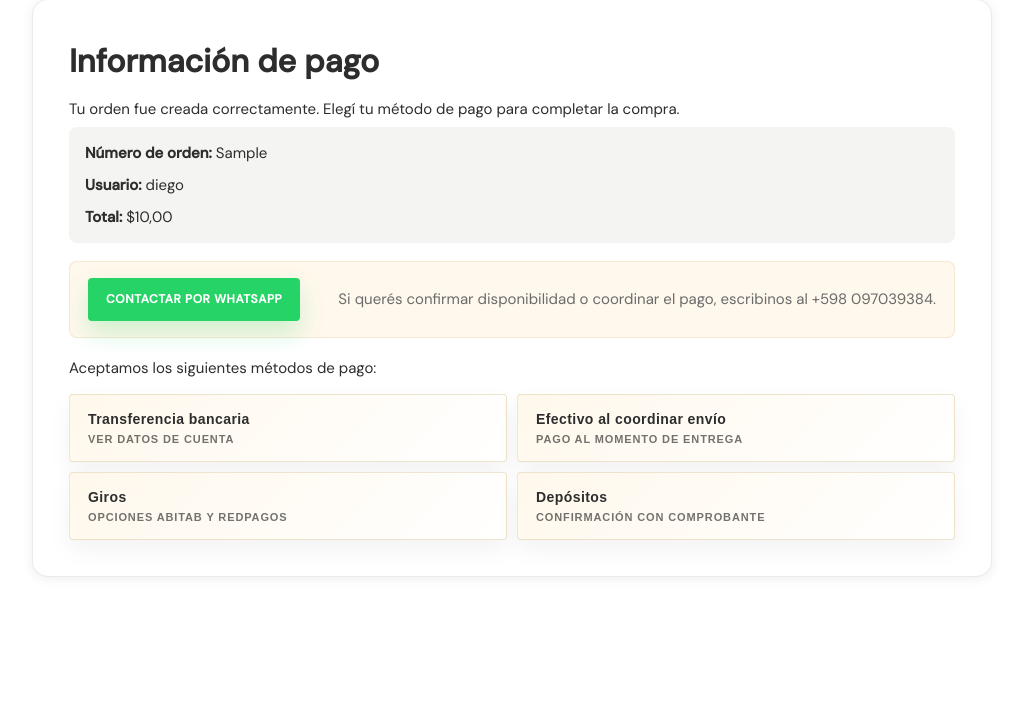
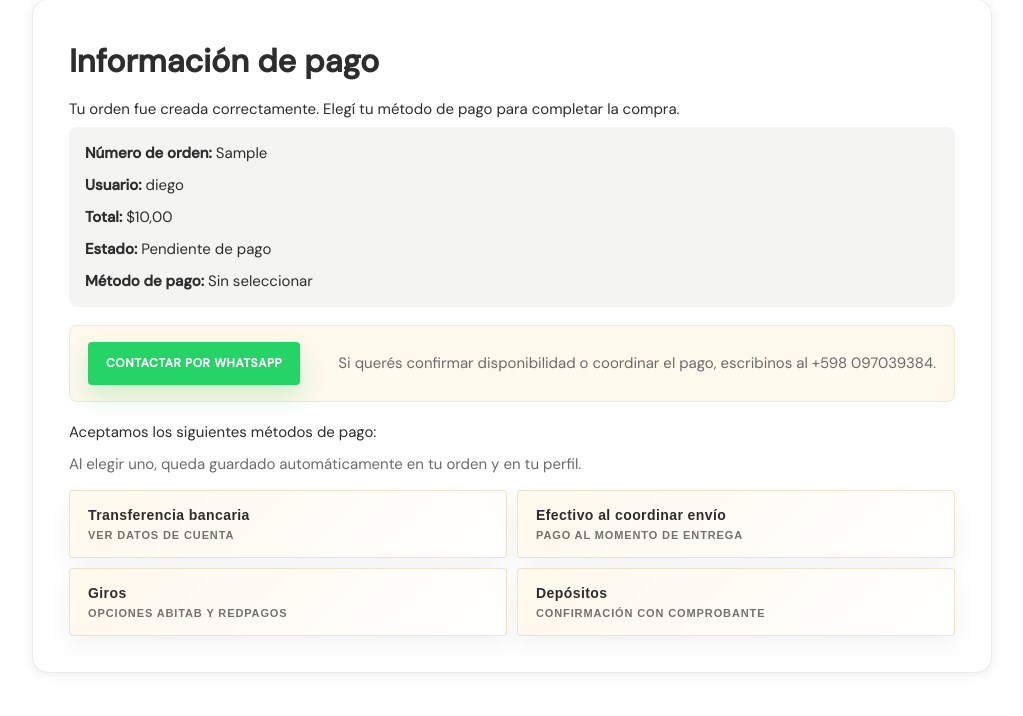
Before and after one commit to diegojUY/DitaBoutique, a Django app: a page that uses templates/finalizar_compra.html in a window 1280 px wide. Shown: the part 212-928 px from the top of the page, without its empty margins (128-1151 px from the left). Run offline with Django 5.2, Linux system fonts and the light colour scheme; a user stored in the database is signed in; tables that the repository leaves empty hold one stand-in row (values such as "Sample post").

Commit message:
Agregar estados y acciones rapidas para ordenes

```diff
--- a/static/css/base.css
+++ b/static/css/base.css
@@ -287,6 +287,11 @@
   margin-bottom: 0;
 }
 
+.checkout-info__hint {
+  margin: 8px 0 0;
+  color: var(--color-gray);
+}
+
 .checkout-info ul {
   margin: 10px 0 0;
   padding-left: 20px;
@@ -343,6 +348,18 @@
 .payment-method__button:focus-visible {
   outline: 2px solid rgba(193, 167, 98, 0.65);
   outline-offset: 2px;
+}
+
+.payment-method__button--selected {
+  border-color: rgba(193, 167, 98, 0.95);
+  background: linear-gradient(135deg, #ffe9bf 0%, #fff8ec 100%);
+  box-shadow: 0 16px 34px rgba(193, 167, 98, 0.22);
+}
+
+.payment-methods-feedback {
+  margin: 12px 0 0;
+  color: var(--color-dark);
+  font-weight: 600;
 }
 
 .payment-method-card {
--- a/templates/finalizar_compra.html
+++ b/templates/finalizar_compra.html
@@ -14,6 +14,8 @@
         <p><strong>Número de orden:</strong> {{ compra.numero_orden }}</p>
         <p><strong>Usuario:</strong> {{ request.user.username }}</p>
         <p><strong>Total:</strong> ${{ compra.total }}</p>
+        <p><strong>Estado:</strong> <span id="checkout-order-status">{{ compra.get_estado_orden_display }}</span></p>
+        <p><strong>Método de pago:</strong> <span id="checkout-payment-method">{{ compra.get_metodo_pago_display }}</span></p>
       </div>
       <div class="checkout-contact-actions">
         <a href="https://wa.me/59897039384" class="btn-whatsapp" target="_blank" rel="noopener noreferrer">Contactar por WhatsApp</a>
@@ -21,6 +23,7 @@
       </div>
       <div class="checkout-info">
         <p>Aceptamos los siguientes métodos de pago:</p>
+        <p class="checkout-info__hint">Al elegir uno, queda guardado automáticamente en tu orden y en tu perfil.</p>
         {% include 'includes/payment_methods.html' %}
       </div>
     </div>
--- a/templates/includes/payment_methods.html
+++ b/templates/includes/payment_methods.html
@@ -1,22 +1,24 @@
-<div class="payment-methods-block">
+<div class="payment-methods-block" data-update-url="{% url 'actualizar_metodo_pago' compra.numero_orden %}">
   <div class="payment-methods">
-    <button type="button" class="payment-method__button" data-payment-target="transferencia">
+    <button type="button" class="payment-method__button{% if compra.metodo_pago == 'transferencia' %} payment-method__button--selected{% endif %}" data-payment-target="transferencia" data-payment-method="transferencia">
       <span>Transferencia bancaria</span>
       <small>Ver datos de cuenta</small>
     </button>
-    <button type="button" class="payment-method__button" data-payment-target="efectivo">
+    <button type="button" class="payment-method__button{% if compra.metodo_pago == 'efectivo' %} payment-method__button--selected{% endif %}" data-payment-target="efectivo" data-payment-method="efectivo">
       <span>Efectivo al coordinar envío</span>
       <small>Pago al momento de entrega</small>
     </button>
-    <button type="button" class="payment-method__button" data-payment-target="giros">
+    <button type="button" class="payment-method__button{% if compra.metodo_pago == 'giros' %} payment-method__button--selected{% endif %}" data-payment-target="giros" data-payment-method="giros">
       <span>Giros</span>
       <small>Opciones Abitab y RedPagos</small>
     </button>
-    <button type="button" class="payment-method__button" data-payment-target="deposito">
+    <button type="button" class="payment-method__button{% if compra.metodo_pago == 'deposito' %} payment-method__button--selected{% endif %}" data-payment-target="deposito" data-payment-method="deposito">
       <span>Depósitos</span>
       <small>Confirmación con comprobante</small>
     </button>
   </div>
+
+  <p class="payment-methods-feedback" hidden></p>
 
   <div class="payment-method-card" hidden>
     <button type="button" class="payment-method-card__close" aria-label="Cerrar información de pago">&times;</button>
@@ -49,6 +51,10 @@
       var card = block.querySelector('.payment-method-card');
       var closeButton = block.querySelector('.payment-method-card__close');
       var contents = block.querySelectorAll('.payment-method-card__content');
+      var feedback = block.querySelector('.payment-methods-feedback');
+      var updateUrl = block.getAttribute('data-update-url');
+      var paymentMethodLabel = document.getElementById('checkout-payment-method');
+      var orderStatusLabel = document.getElementById('checkout-order-status');
 
       var openCard = function (target) {
         var active = block.querySelector('[data-payment-card="' + target + '"]');
@@ -72,9 +78,56 @@
         });
       };
 
+      var persistMethod = function (button) {
+        if (!updateUrl || typeof window.getCsrfToken !== 'function') {
+          return;
+        }
+
+        var payload = new URLSearchParams();
+        payload.append('method', button.getAttribute('data-payment-method'));
+
+        fetch(updateUrl, {
+          method: 'POST',
+          headers: {
+            'Content-Type': 'application/x-www-form-urlencoded; charset=UTF-8',
+            'X-CSRFToken': window.getCsrfToken(),
+          },
+          body: payload.toString(),
+        })
+          .then(function (response) {
+            if (!response.ok) {
+              throw new Error('No se pudo guardar el metodo de pago.');
+            }
+            return response.json();
+          })
+          .then(function (data) {
+            buttons.forEach(function (item) {
+              item.classList.toggle('payment-method__button--selected', item === button);
+            });
+
+            if (paymentMethodLabel) {
+              paymentMethodLabel.textContent = data.metodo_pago_label;
+            }
+            if (orderStatusLabel) {
+              orderStatusLabel.textContent = data.estado_orden_label;
+            }
+            if (feedback) {
+              feedback.hidden = false;
+              feedback.textContent = 'Metodo guardado: ' + data.metodo_pago_label + '.';
+            }
+          })
+          .catch(function (error) {
+            if (feedback) {
+              feedback.hidden = false;
+              feedback.textContent = error.message;
+            }
+          });
+      };
+
       buttons.forEach(function (button) {
         button.addEventListener('click', function () {
           openCard(button.getAttribute('data-payment-target'));
+          persistMethod(button);
         });
       });
 
--- a/templates/mi_cuenta.html
+++ b/templates/mi_cuenta.html
@@ -75,6 +75,8 @@
             <div class="purchase-item">
               <h3>Orden {{ orden.numero_orden }}</h3>
               <p><strong>Fecha:</strong> {{ orden.created_at|date:'d M Y H:i' }}</p>
+              <p><strong>Estado:</strong> {{ orden.get_estado_orden_display }}</p>
+              <p><strong>Método de pago:</strong> {{ orden.get_metodo_pago_display }}</p>
               <p><strong>Total:</strong> ${{ orden.total }}</p>
               <p><strong>Productos:</strong></p>
               <ul>
--- a/templates/mis_compras.html
+++ b/templates/mis_compras.html
@@ -14,6 +14,8 @@
           <div class="purchase-item">
             <h2>Orden {{ compra.numero_orden }}</h2>
             <p><strong>Fecha:</strong> {{ compra.created_at|date:'d M Y H:i' }}</p>
+            <p><strong>Estado:</strong> {{ compra.get_estado_orden_display }}</p>
+            <p><strong>Método de pago:</strong> {{ compra.get_metodo_pago_display }}</p>
             <p><strong>Cliente:</strong> {{ compra.nombre }}</p>
             <p><strong>Dirección:</strong> {{ compra.domicilio }}, {{ compra.ciudad }}, {{ compra.estado }}, {{ compra.pais }}</p>
             <p><strong>Total:</strong> ${{ compra.total }}</p>
--- a/tienda/models.py
+++ b/tienda/models.py
@@ -3,6 +3,20 @@ from django.db import DatabaseError, models
 from django.utils import timezone
 
 # Create your models here.
+
+ESTADO_ORDEN_CHOICES = [
+    ('pendiente', 'Pendiente de pago'),
+    ('pagada', 'Pagada'),
+    ('cancelada', 'Cancelada'),
+]
+
+METODO_PAGO_CHOICES = [
+    ('', 'Sin seleccionar'),
+    ('transferencia', 'Transferencia bancaria'),
+    ('efectivo', 'Efectivo al coordinar envio'),
+    ('giros', 'Giros'),
+    ('deposito', 'Deposito'),
+]
 
 
 class OrdenCompra(models.Model):
@@ -13,6 +27,8 @@ class OrdenCompra(models.Model):
     ciudad = models.CharField(max_length=60)
     estado = models.CharField(max_length=50)
     pais = models.CharField(max_length=50)
+    estado_orden = models.CharField(max_length=20, choices=ESTADO_ORDEN_CHOICES, default='pendiente')
+    metodo_pago = models.CharField(max_length=20, choices=METODO_PAGO_CHOICES, blank=True, default='')
     total = models.DecimalField(max_digits=10, decimal_places=2, default=0)
     created_at = models.DateTimeField(default=timezone.now)
 
--- a/tienda/urls.py
+++ b/tienda/urls.py
@@ -29,6 +29,7 @@ urlpatterns = [
     path('carrito/', views.carrito_detalle, name='carrito'),
     path('finalizar-compra/', views.finalizar_compra, name='finalizar_compra'),
     path('checkout/<str:numero_orden>/', views.checkout_orden, name='checkout_orden'),
+    path('checkout/<str:numero_orden>/metodo-pago/', views.actualizar_metodo_pago, name='actualizar_metodo_pago'),
     path('metodo-pago/<str:method>/', views.payment_method_detail, name='payment_method_detail'),
     path('carrito/agregar/<str:tipo>/<int:producto_id>/', views.agregar_al_carrito, name='agregar_al_carrito'),
     path('carrito/eliminar/<str:tipo>/<int:producto_id>/', views.eliminar_del_carrito, name='eliminar_del_carrito'),
--- a/tienda/views.py
+++ b/tienda/views.py
@@ -4,7 +4,7 @@ from django.contrib.auth.forms import AuthenticationForm, UserCreationForm
 from decimal import Decimal
 from django.db import transaction
 from django.db.models import Q
-from django.http import Http404
+from django.http import Http404, JsonResponse
 from django.shortcuts import get_object_or_404, redirect, render
 from django.template import TemplateDoesNotExist
 from django.urls import reverse
@@ -216,6 +216,30 @@ def checkout_orden(request, numero_orden):
         return redirect(login_url)
     compra = get_object_or_404(OrdenCompra.objects.prefetch_related('items'), numero_orden=numero_orden, user=request.user)
     return render(request, 'finalizar_compra.html', {'compra': compra})
+
+
+def actualizar_metodo_pago(request, numero_orden):
+    if not request.user.is_authenticated:
+        return JsonResponse({'ok': False, 'error': 'Autenticacion requerida.'}, status=401)
+
+    if request.method != 'POST':
+        return JsonResponse({'ok': False, 'error': 'Metodo no permitido.'}, status=405)
+
+    compra = get_object_or_404(OrdenCompra, numero_orden=numero_orden, user=request.user)
+    method = request.POST.get('method', '').strip()
+    valid_methods = {'transferencia', 'efectivo', 'giros', 'deposito'}
+    if method not in valid_methods:
+        return JsonResponse({'ok': False, 'error': 'Metodo de pago invalido.'}, status=400)
+
+    compra.metodo_pago = method
+    compra.save(update_fields=['metodo_pago'])
+    return JsonResponse({
+        'ok': True,
+        'metodo_pago': compra.metodo_pago,
+        'metodo_pago_label': compra.get_metodo_pago_display(),
+        'estado_orden': compra.estado_orden,
+        'estado_orden_label': compra.get_estado_orden_display(),
+    })
 
 
 def payment_method_detail(request, method):
```
Also changed, not shown: tienda/admin.py (+47 -3 lines), tienda/tests.py (+25 -0 lines), tienda/migrations/0017_ordencompra_estado_orden_ordencompra_metodo_pago.py (added).
